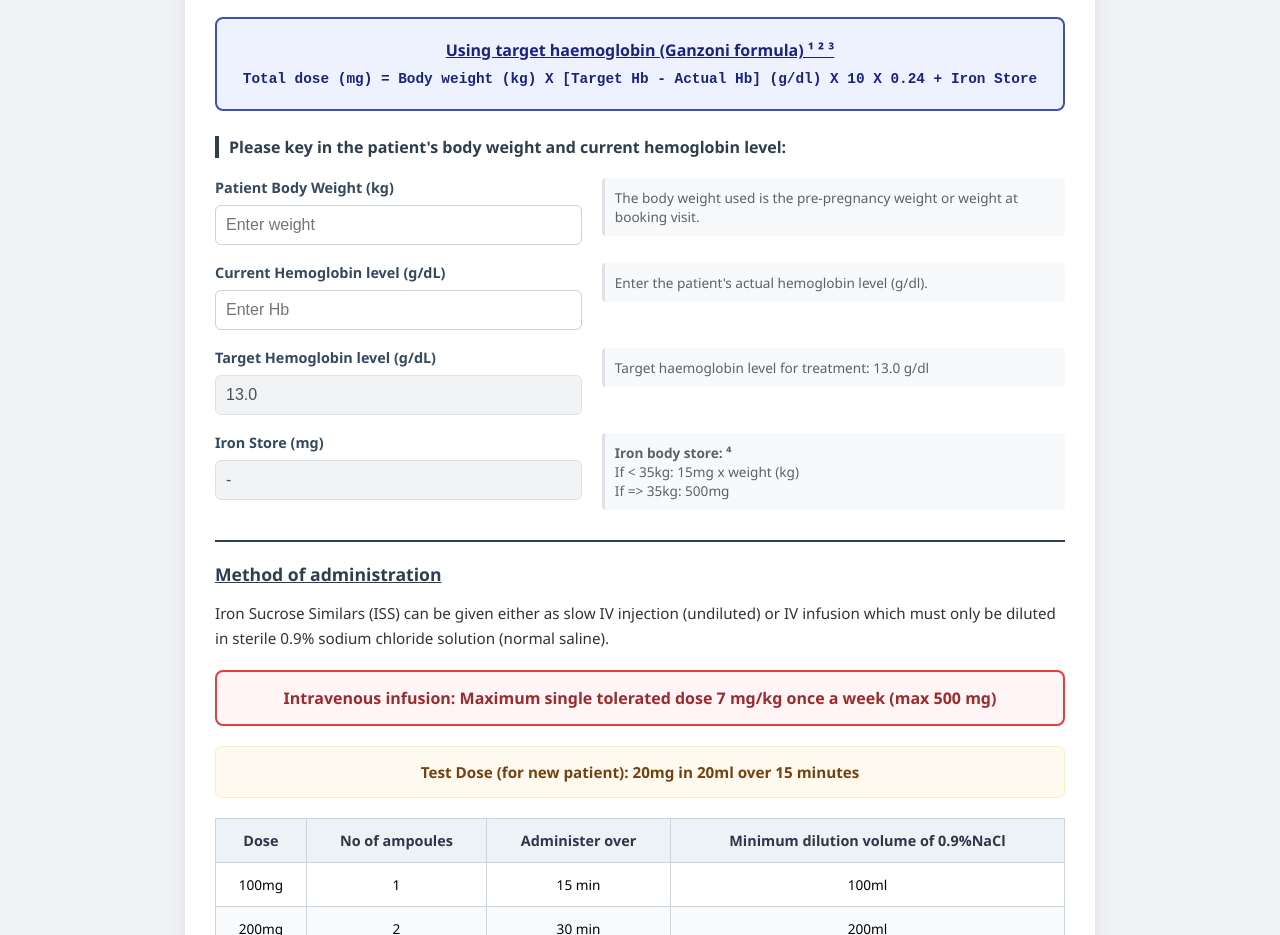
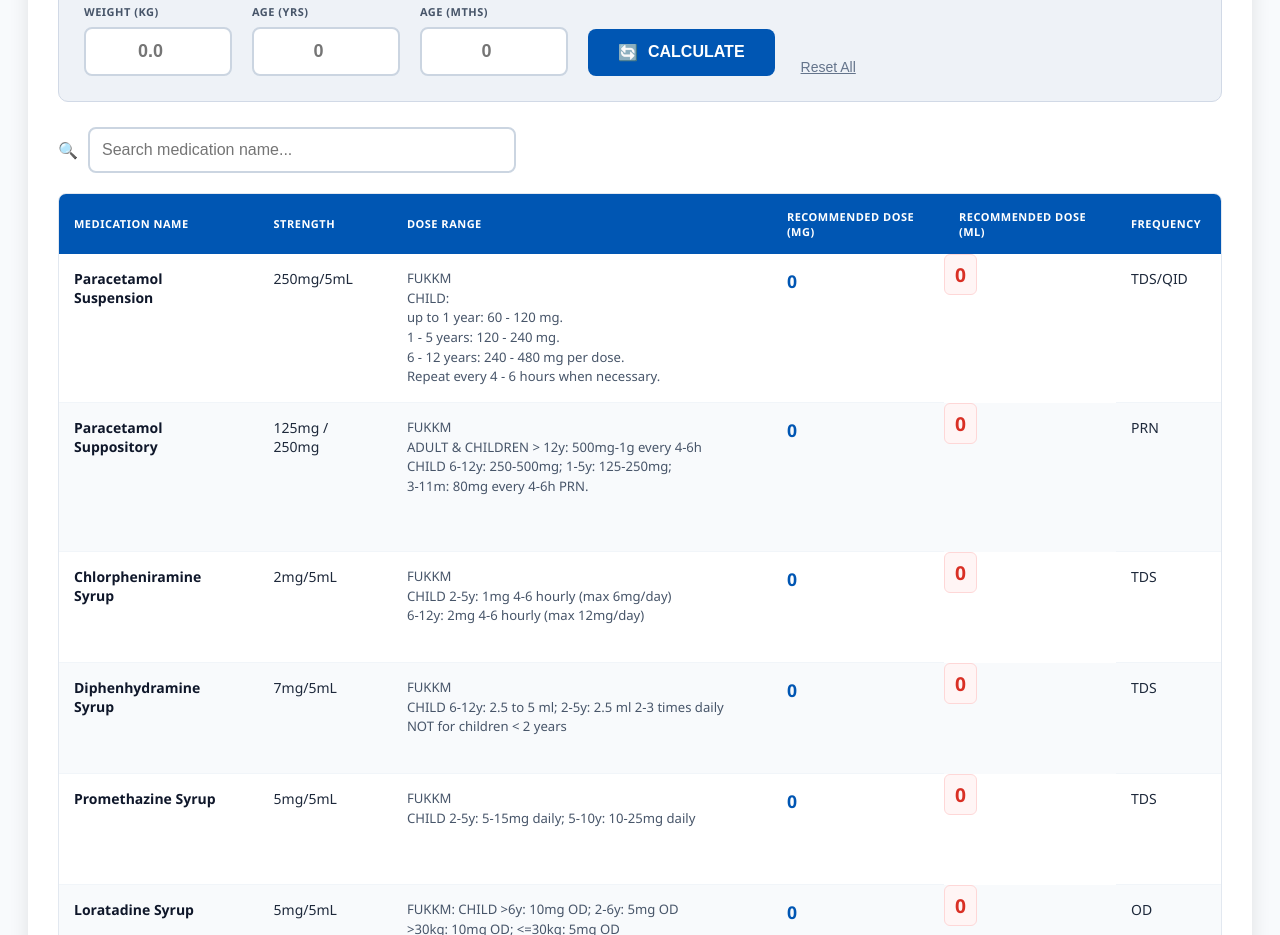
Before and after one commit to suhua-maker/SafeDose-Paeds, a plain HTML site: page index.html in a window 1280 px wide. Shown: the part 145-1080 px from the top of the page. Drawn offline with Linux system fonts and the light colour scheme.

Commit message:
Update index.html

```diff
--- a/index.html
+++ b/index.html
@@ -3,233 +3,250 @@
 <head>
     <meta charset="UTF-8">
     <meta name="viewport" content="width=device-width, initial-scale=1.0">
-    <title>Iron Dosing Guide</title>
+    <title>KKPj9 Paediatric Dose Auto Calculation Sheet</title>
     <style>
-        body { font-family: 'Segoe UI', Tahoma, Geneva, Verdana, sans-serif; background-color: #f0f2f5; display: flex; justify-content: center; padding: 40px 20px; }
-        .card { background: white; padding: 30px; border-radius: 12px; box-shadow: 0 4px 20px rgba(0,0,0,0.08); width: 100%; max-width: 850px; }
+        :root { --primary: #0056b3; --accent: #d93025; --bg: #f8fafc; }
+        body { font-family: 'Segoe UI', Tahoma, sans-serif; background: var(--bg); padding: 20px; }
+        .container { max-width: 1450px; margin: auto; background: white; padding: 30px; border-radius: 12px; box-shadow: 0 4px 20px rgba(0,0,0,0.1); }
 
-        .header-container { text-align: center; margin-bottom: 20px; }
-        .main-heading { color: #2c3e50; margin: 0; font-size: 1.6rem; font-weight: 800; text-transform: uppercase; letter-spacing: 1px; }
-        .sub-heading { color: #7f8c8d; font-size: 1.1rem; margin-top: 5px; font-weight: 400; }
+        .header-bar { display: flex; flex-wrap: wrap; gap: 20px; background: #eef2f7; padding: 25px; border-radius: 10px; align-items: flex-end; margin-bottom: 25px; border: 1px solid #d1d9e6; }
+        .field { display: flex; flex-direction: column; gap: 8px; }
+        label { font-size: 11px; font-weight: bold; color: #475569; text-transform: uppercase; letter-spacing: 0.5px; }
+        input { padding: 12px; border: 2px solid #cbd5e1; border-radius: 8px; font-size: 18px; width: 120px; text-align: center; font-weight: bold; }
 
-        .formula-box {
-            background-color: #eef2ff;
-            border: 2px solid #3f51b5;
-            padding: 20px;
-            border-radius: 8px;
-            margin-bottom: 25px;
-            color: #1a237e;
-            text-align: center;
-        }
-        .ganzoni-title { font-weight: bold; display: block; margin-bottom: 8px; text-decoration: underline; }
-        .formula-text { font-family: "Courier New", Courier, monospace; font-weight: bold; font-size: 0.9rem; line-height: 1.4; }
+        .search-container { margin-bottom: 20px; display: flex; align-items: center; gap: 10px; }
+        #searchBox { width: 100%; max-width: 400px; padding: 12px; border: 2px solid #cbd5e1; border-radius: 8px; font-size: 16px; text-align: left; font-weight: normal; }
+        #searchBox:focus { border-color: var(--primary); outline: none; box-shadow: 0 0 0 3px rgba(0,86,179,0.1); }
 
-        .instruction { font-weight: bold; color: #2c3e50; margin-bottom: 20px; font-size: 1rem; border-left: 4px solid #2c3e50; padding-left: 10px; }
+        .btn-calculate { background: var(--primary); color: white; border: none; padding: 14px 30px; border-radius: 8px; font-size: 16px; font-weight: bold; cursor: pointer; display: flex; align-items: center; gap: 10px; transition: transform 0.1s; }
+        .btn-calculate:hover { background: #004494; }
 
-        .input-row { display: flex; align-items: flex-start; gap: 20px; margin-bottom: 18px; flex-wrap: wrap; }
-        .input-group { flex: 1; min-width: 250px; }
-        .side-note {
-            flex: 1.2;
-            font-size: 0.85rem;
-            color: #5a6268;
-            background: #f8f9fa;
-            padding: 10px;
-            border-left: 3px solid #dee2e6;
+        .table-container { overflow-x: auto; border-radius: 8px; border: 1px solid #e2e8f0; }
+        table { width: 100%; border-collapse: collapse; min-width: 1350px; }
+        th { background: var(--primary); color: white; padding: 15px; text-align: left; font-size: 11px; text-transform: uppercase; position: sticky; top: 0; letter-spacing: 0.5px; }
+        td { padding: 15px; border-bottom: 1px solid #f1f5f9; font-size: 14px; color: #1e293b; vertical-align: top; }
+        tr:nth-child(even) { background: #f8fafc; }
+
+        .res-mg { font-weight: bold; color: var(--primary); font-size: 1.1em; }
+        .res-ml { font-weight: 800; color: var(--accent); background: #fff5f5; padding: 6px 10px; border-radius: 6px; border: 1px solid #fed7d7; font-size: 1.2em; display: inline-block; }
+        .med-name { font-weight: bold; color: #0f172a; }
+        .dose-range-text { color: #475569; font-size: 0.82em; line-height: 1.5; white-space: pre-line; min-width: 350px; }
+
+        .subtitle-box {
+            display: inline-block;
+            background-color: #e0f2fe;
+            color: #0369a1;
+            padding: 2px 8px;
             border-radius: 4px;
-            white-space: pre-line;
-            line-height: 1.4;
+            font-weight: bold;
+            margin-bottom: 4px;
+            font-size: 0.9em;
+            border: 1px solid #bae6fd;
         }
 
-        label { display: block; margin-bottom: 8px; font-weight: 600; color: #34495e; font-size: 0.9rem; }
-        input { width: 100%; padding: 10px; border: 1px solid #ccd1d1; border-radius: 6px; box-sizing: border-box; font-size: 1rem; }
-        input[readonly] { background-color: #f1f3f5; cursor: not-allowed; color: #495057; border: 1px solid #dee2e6; }
-
-        .result-box { margin-top: 25px; padding: 20px; background: #fff5f5; border-radius: 8px; border: 2px solid #feb2b2; }
-        .result-item { margin-bottom: 12px; font-size: 1.05rem; color: #2c3e50; display: flex; justify-content: space-between; align-items: center; }
-        .highlight { font-weight: bold; color: #c53030; font-size: 1.7rem; }
-
-        .admin-section { margin-top: 30px; border-top: 2px solid #2c3e50; padding-top: 20px; }
-        .admin-title { font-weight: bold; font-size: 1.1rem; color: #2c3e50; margin-bottom: 15px; text-decoration: underline; }
-        .admin-text { font-size: 0.95rem; color: #333; line-height: 1.6; margin-bottom: 20px; }
-
-        .max-dose-box {
-            background-color: #fff5f7;
-            border: 2px solid #e53e3e;
-            color: #9b2c2c;
-            padding: 15px;
-            border-radius: 8px;
-            text-align: center;
-            font-weight: bold;
-            margin-bottom: 20px;
-            font-size: 1rem;
-        }
-
-        .test-dose-note {
-            background-color: #fffaf0;
-            border: 1px solid #feebc8;
-            padding: 15px;
-            border-radius: 6px;
-            margin-bottom: 20px;
-            font-size: 0.95rem;
-            color: #744210;
-            font-weight: 600;
-            text-align: center;
-        }
-
-        .admin-table { width: 100%; border-collapse: collapse; font-size: 0.85rem; background-color: #fff; margin-bottom: 30px; }
-        .admin-table th, .admin-table td { border: 1px solid #cbd5e0; padding: 12px; text-align: center; }
-        .admin-table th { background-color: #edf2f7; font-weight: bold; color: #2d3748; font-size: 0.9rem; }
-        .admin-table tr:nth-child(even) { background-color: #f8fafc; }
-
-        .reference-section {
-            margin-top: 30px;
-            padding-top: 20px;
-            border-top: 1px solid #edf2f7;
-            font-size: 0.8rem;
-            color: #718096;
-            line-height: 1.6;
-        }
-        .ref-title { font-weight: bold; margin-bottom: 8px; color: #4a5568; font-size: 0.9rem; }
-
-        .footer-note { font-size: 0.75rem; color: #a0aec0; margin-top: 20px; text-align: center; }
+        .rule-badge { font-size: 10px; color: #64748b; background: #f1f5f9; padding: 2px 5px; border-radius: 4px; display: block; margin-top: 5px; font-style: italic; }
+        .notes-text { font-size: 0.85em; white-space: pre-line; color: #1e293b; }
+        .contra { color: #721c24; background-color: #f8d7da; border: 1px solid #f5c6cb; padding: 4px 8px; border-radius: 4px; font-weight: bold; }
     </style>
 </head>
 <body>
 
-<div class="card">
-    <div class="header-container">
-        <div class="main-heading">IRON DOSING GUIDE</div>
-        <div class="sub-heading">for anemia in pregnant women</div>
+<div class="container">
+    <h2 style="margin-top:0; color: #1e293b; border-bottom: 2px solid var(--primary); padding-bottom: 10px;">
+        KKPj9 Paediatric Dose Auto Calculation Sheet
+    </h2>
+
+    <div class="header-bar">
+        <div class="field"><label>Weight (kg)</label><input type="number" id="wt" step="0.1" placeholder="0.0"></div>
+        <div class="field"><label>Age (Yrs)</label><input type="number" id="ageY" placeholder="0"></div>
+        <div class="field"><label>Age (Mths)</label><input type="number" id="ageM" placeholder="0"></div>
+
+        <button class="btn-calculate" onclick="runCalc()">
+            <span>🔄</span> CALCULATE
+        </button>
+
+        <button onclick="window.location.reload()" style="background:none; border:none; color:#64748b; text-decoration:underline; cursor:pointer; font-size:14px;">Reset All</button>
     </div>
 
-    <div class="formula-box">
-        <span class="ganzoni-title">Using target haemoglobin (Ganzoni formula) ¹ ² ³</span>
-        <div class="formula-text">
-            Total dose (mg) = Body weight (kg) X [Target Hb - Actual Hb] (g/dl) X 10 X 0.24 + Iron Store
-        </div>
+    <div class="search-container">
+        <span>🔍</span>
+        <input type="text" id="searchBox" placeholder="Search medication name..." onkeyup="filterMeds()">
     </div>
 
-    <div class="instruction">Please key in the patient's body weight and current hemoglobin level:</div>
-
-    <div class="input-row">
-        <div class="input-group">
-            <label for="weight">Patient Body Weight (kg)</label>
-            <input type="number" id="weight" placeholder="Enter weight" oninput="calculateDose()">
-        </div>
-        <div class="side-note">The body weight used is the pre-pregnancy weight or weight at booking visit.</div>
-    </div>
-
-    <div class="input-row">
-        <div class="input-group">
-            <label for="hb">Current Hemoglobin level (g/dL)</label>
-            <input type="number" step="0.1" id="hb" placeholder="Enter Hb" oninput="calculateDose()">
-        </div>
-        <div class="side-note">Enter the patient's actual hemoglobin level (g/dl).</div>
-    </div>
-
-    <div class="input-row">
-        <div class="input-group">
-            <label for="targetHb">Target Hemoglobin level (g/dL)</label>
-            <input type="number" id="targetHb" value="13.0" readonly>
-        </div>
-        <div class="side-note">Target haemoglobin level for treatment: 13.0 g/dl</div>
-    </div>
-
-    <div class="input-row">
-        <div class="input-group">
-            <label for="ironStoreDisplay">Iron Store (mg)</label>
-            <input type="text" id="ironStoreDisplay" value="-" readonly>
-        </div>
-        <div class="side-note"><strong>Iron body store: ⁴</strong>
-        If < 35kg: 15mg x weight (kg)
-        If => 35kg: 500mg</div>
-    </div>
-
-    <div id="results" class="result-box" style="display:none;">
-        <div class="result-item">
-            <strong>Exact Iron Dose Calculated:</strong>
-            <span><span id="resExact" class="highlight">0</span> <span class="highlight">mg</span></span>
-        </div>
-        <div style="font-size: 0.85rem; color: #718096; text-align: right; margin-top: 5px; font-weight: 500;">
-            The total dose can be rounded off to 100mg increments.
-        </div>
-    </div>
-
-    <div class="admin-section">
-        <div class="admin-title">Method of administration</div>
-        <div class="admin-text">
-            Iron Sucrose Similars (ISS) can be given either as slow IV injection (undiluted) or IV infusion which must only be diluted in sterile 0.9% sodium chloride solution (normal saline).
-        </div>
-
-        <div class="max-dose-box">
-            Intravenous infusion: Maximum single tolerated dose 7 mg/kg once a week (max 500 mg)
-        </div>
-
-        <div class="test-dose-note">
-            Test Dose (for new patient): 20mg in 20ml over 15 minutes
-        </div>
-
-        <table class="admin-table">
+    <div class="table-container">
+        <table>
             <thead>
                 <tr>
-                    <th>Dose</th>
-                    <th>No of ampoules</th>
-                    <th>Administer over</th>
-                    <th>Minimum dilution volume of 0.9%NaCl</th>
+                    <th style="width: 15%">Medication Name</th>
+                    <th style="width: 10%">Strength</th>
+                    <th style="width: 25%">Dose Range</th>
+                    <th style="width: 13%">RECOMMENDED DOSE (MG)</th>
+                    <th style="width: 13%">RECOMMENDED DOSE (ML)</th>
+                    <th style="width: 10%">FREQUENCY</th>
+                    <th>Notes</th>
                 </tr>
             </thead>
-            <tbody>
-                <tr><td>100mg</td><td>1</td><td>15 min</td><td>100ml</td></tr>
-                <tr><td>200mg</td><td>2</td><td>30 min</td><td>200ml</td></tr>
-                <tr><td>300mg</td><td>3</td><td>1.5 hours</td><td>300ml</td></tr>
-                <tr><td>400mg</td><td>4</td><td>2.5 hours</td><td>400ml</td></tr>
-                <tr><td>500mg</td><td>5</td><td>3.5 hours</td><td>500ml</td></tr>
-            </tbody>
+            <tbody id="medTableBody"></tbody>
         </table>
-    </div>
-
-    <div class="reference-section">
-        <div class="ref-title">References:</div>
-        1) Bahagian Pembangunan Kesihatan Keluarga 2026. Consensus Guidelines on Parenteral lron Usage for Pregnant Women at Primary Care Facilities.<br>
-        2) Pavord S, Daru J, Prasannan N, Robinson S, Stanworth S, Girling J, BSH Committee. UK guidelines on the management of iron deficiency in pregnancy. Br J Haematol. 2020.<br>
-        3) Lucas S, Garg M. lntravenous iron: an update. lnternal Medicine Journal. 2024 Jan;54(1).26-34.<br>
-        4) Product Leaflet Ranofer Injection 10mg/5ml. Revision Date: 9 April 2019.
-    </div>
-
-    <div class="footer-note">
-        Clinical reference tool based on KKP9 Dose Sheet. Verify all calculations manually.
     </div>
 </div>
 
 <script>
-    function calculateDose() {
-        const weight = parseFloat(document.getElementById('weight').value);
-        const hb = parseFloat(document.getElementById('hb').value);
-        const targetHb = 13.0;
-        const resultsDiv = document.getElementById('results');
-        const ironStoreInput = document.getElementById('ironStoreDisplay');
+    const medicationRegistry = [
+        { id: "pcm_susp", name: "Paracetamol Suspension", str: "250mg/5mL", range: "FUKKM\nCHILD:\nup to 1 year: 60 - 120 mg.\n1 - 5 years: 120 - 240 mg.\n6 - 12 years: 240 - 480 mg per dose.\nRepeat every 4 - 6 hours when necessary.", mg: 250, ml: 5, freq: "TDS/QID", note: "Max 4 doses in 24 hours.\nAdult dose=1000mg/dose." },
+        { id: "pcm_supp", name: "Paracetamol Suppository", str: "125mg / 250mg", range: "FUKKM\nADULT & CHILDREN > 12y: 500mg-1g every 4-6h\nCHILD 6-12y: 250-500mg; 1-5y: 125-250mg;\n3-11m: 80mg every 4-6h PRN.", mg: 0, ml: 0, freq: "PRN", note: "Maximum 4 doses in 24 hours.\nInfants <3m: 10mg/kg (5mg/kg if jaundiced)." },
+        { id: "cpm_syr", name: "Chlorpheniramine Syrup", str: "2mg/5mL", range: "FUKKM\nCHILD 2-5y: 1mg 4-6 hourly (max 6mg/day)\n6-12y: 2mg 4-6 hourly (max 12mg/day)", mg: 2, ml: 5, freq: "TDS", note: "Contraindicated for use in children under 2-year-old" },
+        { id: "dph_syr", name: "Diphenhydramine Syrup", str: "7mg/5mL", range: "FUKKM\nCHILD 6-12y: 2.5 to 5 ml; 2-5y: 2.5 ml 2-3 times daily\nNOT for children < 2 years", mg: 7, ml: 5, freq: "TDS", note: "Contraindicated for use in children under 2-year-old" },
+        { id: "prom_syr", name: "Promethazine Syrup", str: "5mg/5mL", range: "FUKKM\nCHILD 2-5y: 5-15mg daily; 5-10y: 10-25mg daily", mg: 5, ml: 5, freq: "TDS", note: "Contraindicated for use in children under 2-year-old." },
+        { id: "lorat_syr", name: "Loratadine Syrup", str: "5mg/5mL", range: "FUKKM: CHILD >6y: 10mg OD; 2-6y: 5mg OD\n>30kg: 10mg OD; <=30kg: 5mg OD", mg: 5, ml: 5, freq: "OD", note: "-" },
+        { id: "brom_syr", name: "Bromhexine Syrup", str: "4mg/5mL", range: "FUKKM\nWeight: 0.3mg/kg/day 8 hourly\nAge: 6-12y: 4mg TDS; 2-6y: 2mg TDS; <2y: 1mg TDS", mg: 4, ml: 5, freq: "TDS", note: "-" },
+        { id: "pred_syr", name: "Prednisolone Syrup", str: "2.5mg/5mL", range: "FUKKM\nCHILD: 0.5 - 2 mg/kg/day in divided doses every 6 - 8 hours or as a single daily", mg: 2.5, ml: 5, freq: "OD", note: "-" },
+        { id: "lactulose", name: "Lactulose", str: "3.3g/5ml", range: "FUKKM\nCHILD 0.5 ml/kg/dose once or twice daily.", mg: 3300, ml: 5, freq: "OD/BD", note: "-" },
+        {
+            id: "amox_syr_tonsil",
+            name: "Amoxycillin Syrup",
+            str: "250mg / 5ml",
+            range: "<span class='subtitle-box'>Tonsilitis/Pharyngitis</span>\nNAG 25mg/kg BD x 10 days (max 1000mg BD)",
+            mg: 250,
+            ml: 5,
+            freq: "BD",
+            note: "Complete course of 10 days."
+        },
+        { id: "amox_syr_pneumo_bd", name: "Amoxycillin Syrup", str: "250mg / 5ml", range: "<span class='subtitle-box'>Pneumonia</span>\nNAG 40mg/kg bd x 5-7 days (max 1000mg BD)", mg: 250, ml: 5, freq: "BD", note: "-" },
+        { id: "amox_syr_pneumo_tds", name: "Amoxycillin Syrup", str: "250mg / 5ml", range: "<span class='subtitle-box'>Pneumonia (TDS)</span>\nNAG 30mg/kg tds x 5-7 days (max 1000mg tds)", mg: 250, ml: 5, freq: "TDS", note: "-" }
+    ];
 
-        if (isNaN(weight) || weight <= 0) {
-            ironStoreInput.value = "-";
-            resultsDiv.style.display = 'none';
-            return;
+    function init() {
+        const body = document.getElementById('medTableBody');
+        body.innerHTML = medicationRegistry.map((m) => `
+            <tr class="med-row">
+                <td class="med-name">${m.name}</td>
+                <td>${m.str}</td>
+                <td class="dose-range-text">${m.range}</td>
+                <td class="res-mg"><span id="mg-${m.id}">0</span></td>
+                <td class="res-ml"><span id="ml-${m.id}">0</span></td>
+                <td>${m.freq}</td>
+                <td class="notes-text">${m.note}<span class="rule-badge" id="rule-${m.id}">Pending...</span></td>
+            </tr>
+        `).join('');
+    }
+
+    function filterMeds() {
+        const input = document.getElementById('searchBox').value.toLowerCase();
+        const rows = document.getElementsByClassName('med-row');
+        for (let i = 0; i < rows.length; i++) {
+            const medName = rows[i].querySelector('.med-name').innerText.toLowerCase();
+            rows[i].style.display = medName.includes(input) ? "" : "none";
         }
+    }
 
-        let ironStore = (weight < 35) ? (15 * weight) : 500;
-        ironStoreInput.value = ironStore.toFixed(0);
+    function runCalc() {
+        const w = parseFloat(document.getElementById('wt').value) || 0;
+        const y = parseFloat(document.getElementById('ageY').value) || 0;
 
-        if (isNaN(hb)) {
-            resultsDiv.style.display = 'none';
-            return;
-        }
+        if (w <= 0) { alert("Please key in weight first!"); return; }
 
-        resultsDiv.style.display = 'block';
-        let rawDose = weight * (targetHb - hb) * 2.4 + ironStore;
-        if (rawDose < 0) rawDose = 0;
+        medicationRegistry.forEach(med => {
+            let finalMg = "-", finalMl = "0.00", ruleText = "";
 
-        document.getElementById('resExact').innerText = Number.isInteger(rawDose) ? rawDose.toLocaleString() : rawDose.toFixed(1);
+            if (med.id === "pcm_susp") {
+                finalMg = (w * 15).toFixed(1) + " mg";
+                finalMl = ((w * 15 / 250) * 5).toFixed(2) + " mL";
+                ruleText = "Formula: 15mg/kg";
+            }
+            else if (med.id === "pcm_supp") {
+                finalMg = (w * 30).toFixed(1) + " mg";
+                finalMl = "-";
+                ruleText = "Formula: 30mg/kg";
+            }
+            else if (med.id === "pred_syr") {
+                let mgVal = Math.min(30, (1 * w));
+                finalMg = mgVal.toFixed(1) + " mg";
+                finalMl = ((mgVal / 2.5) * 5).toFixed(2) + " mL";
+                ruleText = "Formula: 1mg/kg (Max 30mg)";
+            }
+            else if (med.id === "dph_syr") {
+                if (y < 2) { finalMg = "CONTRA"; finalMl = "CONTRA"; ruleText = "Age < 2yrs"; }
+                else if (y < 6) { finalMl = Math.min((w * 5 / 7), 2.5).toFixed(2) + " mL"; ruleText = "Age 2-6 (Max 2.5mL)"; }
+                else { finalMl = Math.min((w * 5 / 7), 5).toFixed(2) + " mL"; ruleText = "Age 6+ (Max 5mL)"; }
+            }
+            else if (med.id === "prom_syr") {
+                if (y < 2) { finalMg = "CONTRA"; finalMl = "CONTRA"; ruleText = "Age < 2yrs"; }
+                else {
+                    let mgVal = Math.min(0.3 * w, 8);
+                    finalMg = mgVal.toFixed(1) + " mg";
+                    finalMl = ((mgVal / 5) * 5).toFixed(2) + " mL";
+                    ruleText = "Formula: 0.3mg/kg (Max 8mg)";
+                }
+            }
+            else if (med.id === "lorat_syr") {
+                let doseVal = (y > 6) ? (w <= 30 ? 5 : 10) : 5;
+                finalMg = doseVal.toFixed(1) + " mg";
+                finalMl = doseVal.toFixed(2) + " mL";
+                ruleText = (y > 6) ? `Age > 6y (${w <= 30 ? '<=30kg' : '>30kg'})` : "Age <= 6y (Standard)";
+            }
+            else if (med.id === "brom_syr") {
+                if (y < 2) { finalMg = "0.96 mg"; finalMl = "1.20 mL"; ruleText = "Age < 2y (Fixed)"; }
+                else if (y < 6) {
+                    let mgV = Math.min(0.3 * w, 2);
+                    finalMg = mgV.toFixed(1) + " mg"; finalMl = (mgV * 5 / 4).toFixed(2) + " mL"; ruleText = "Age 2-6 (Max 2mg)";
+                }
+                else {
+                    let mgV = Math.min(0.3 * w, 4);
+                    finalMg = mgV.toFixed(1) + " mg"; finalMl = (mgV * 5 / 4).toFixed(2) + " mL"; ruleText = "Age 6+ (Max 4mg)";
+                }
+            }
+            else if (med.id === "cpm_syr") {
+                if (y < 2) { finalMg = "CONTRA"; finalMl = "CONTRA"; ruleText = "Age < 2yrs"; }
+                else if (y < 6) {
+                    let mgV = Math.min(0.1 * w, 1);
+                    finalMg = mgV.toFixed(1) + " mg"; finalMl = (mgV * 5 / 2).toFixed(2) + " mL"; ruleText = "Age 2-6 (Max 1mg)";
+                } else {
+                    let mgV = Math.min(0.1 * w, 2);
+                    finalMg = mgV.toFixed(1) + " mg"; finalMl = (mgV * 5 / 2).toFixed(2) + " mL"; ruleText = "Age 6+ (Max 2mg)";
+                }
+            }
+            else if (med.id === "lactulose") {
+                finalMg = "-";
+                finalMl = Math.min(15, (0.5 * w)).toFixed(2) + " mL";
+                ruleText = "Formula: 0.5mL/kg (Max 15mL)";
+            }
+            else if (med.id === "amox_syr_tonsil") {
+                // Updated max to 1000mg (20mL) per updated NAG request
+                let mgVal = Math.min(1000, (25 * w));
+                finalMg = mgVal.toFixed(1) + " mg";
+                finalMl = (mgVal * 5 / 250).toFixed(2) + " mL";
+                ruleText = "Formula: 25mg/kg (Max 1000mg)";
+            }
+            else if (med.id === "amox_syr_pneumo_bd") {
+                let mgVal = Math.min(1000, (40 * w));
+                finalMg = mgVal.toFixed(1) + " mg";
+                finalMl = (mgVal * 5 / 250).toFixed(2) + " mL";
+                ruleText = "Formula: 40mg/kg (Max 1000mg)";
+            }
+            else if (med.id === "amox_syr_pneumo_tds") {
+                let mlVal = Math.min(20, (30 * w * 5 / 250));
+                let mgVal = (mlVal * 250 / 5);
+                finalMg = mgVal.toFixed(1) + " mg";
+                finalMl = mlVal.toFixed(2) + " mL";
+                ruleText = "Formula: 30mg/kg (Max 1000mg)";
+            }
+
+            const mgEl = document.getElementById(`mg-${med.id}`);
+            const mlEl = document.getElementById(`ml-${med.id}`);
+            mgEl.innerHTML = finalMg;
+            mlEl.innerHTML = finalMl;
+
+            if (finalMg.includes("CONTRA") || finalMg.includes("Refer")) {
+                mgEl.classList.add("contra"); mlEl.classList.add("contra");
+            } else {
+                mgEl.classList.remove("contra"); mlEl.classList.remove("contra");
+            }
+            document.getElementById(`rule-${med.id}`).innerText = ruleText;
+        });
     }
+
+    window.onload = init;
 </script>
-
 </body>
 </html>
```
